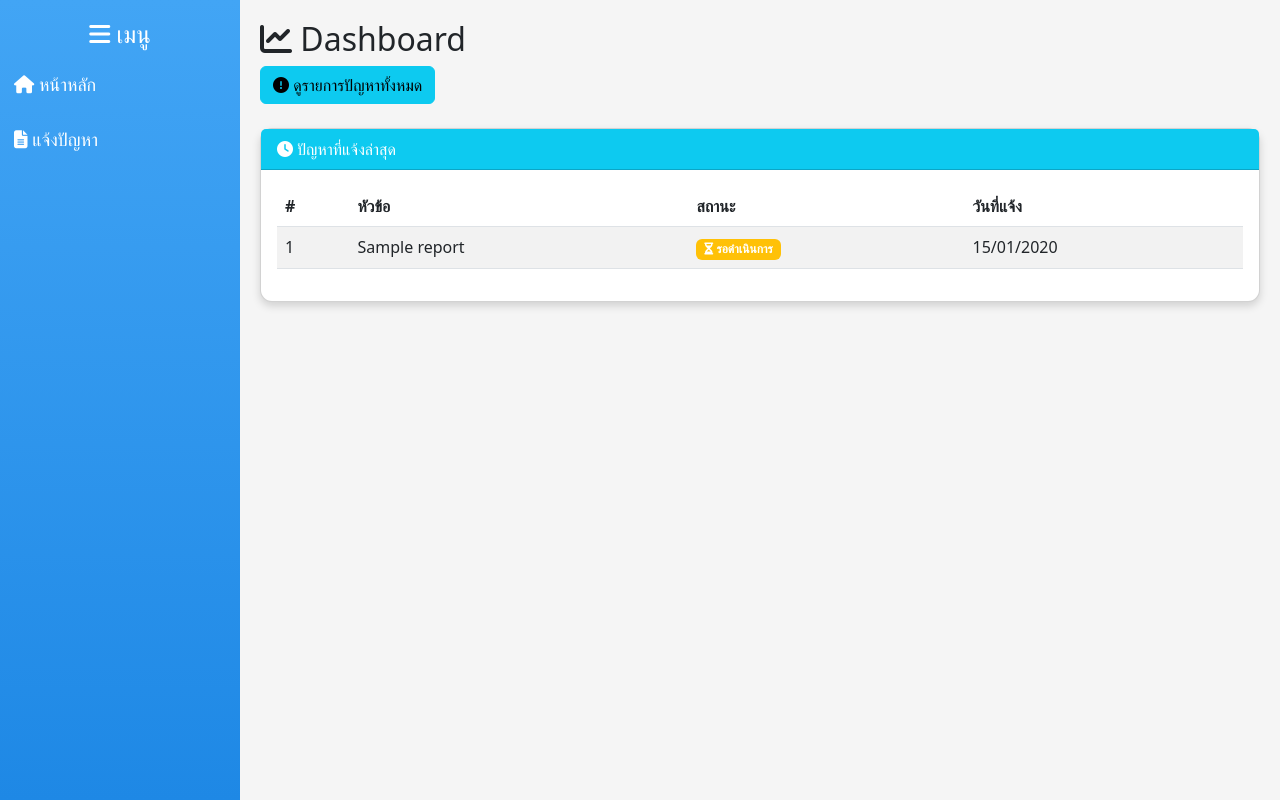
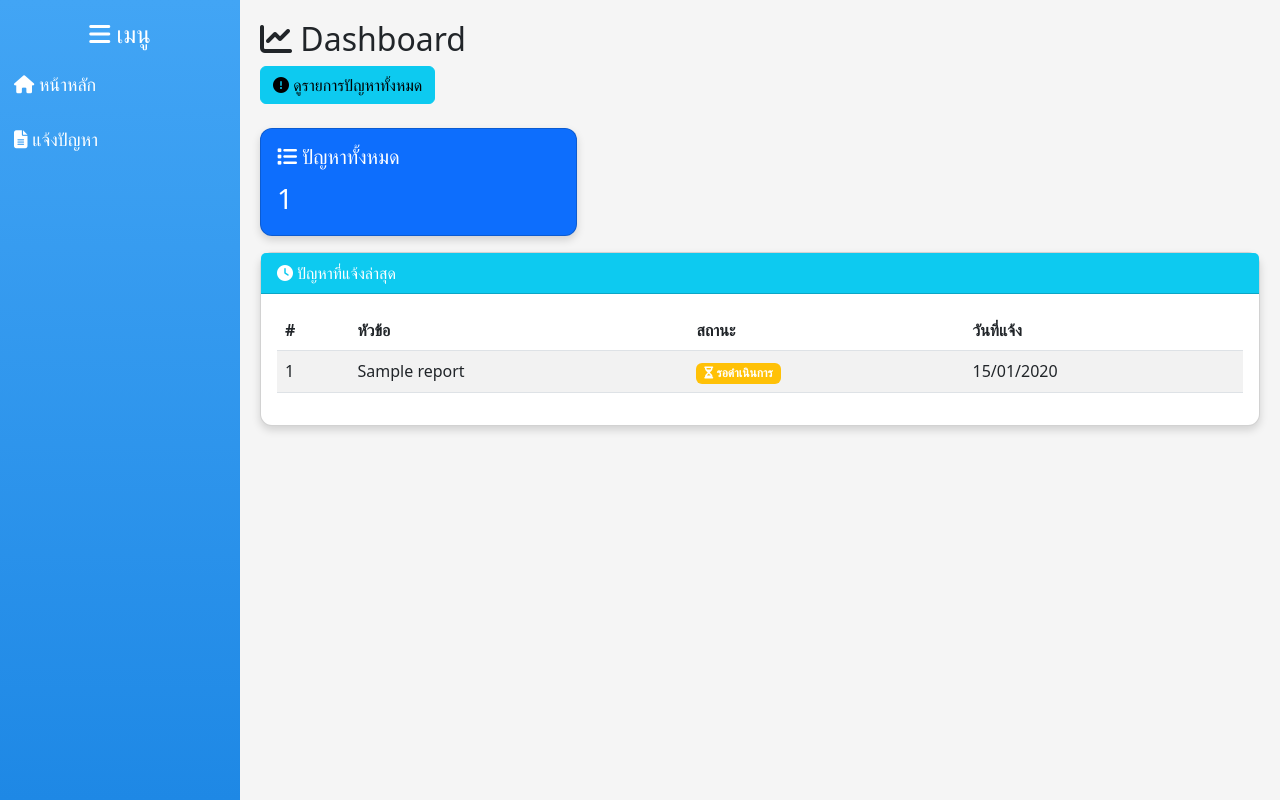
Before and after one commit to Achira03/Flask_Project, a Python web app: template Flask_project/templates/dashboard.html in a window 1280 px wide. Shown: the part 102-902 px from the top of the page. Run offline with Jinja, Linux system fonts and the light colour scheme; the template is opened without the code that fills it: most values are stand-ins (such as "Sample title", 1, 10 or a date in 2020).

Commit message:
function for see all problem

```diff
--- a/Flask_project/templates/dashboard.html
+++ b/Flask_project/templates/dashboard.html
@@ -104,6 +104,20 @@
             <i class="fas fa-exclamation-circle"></i> ดูรายการปัญหาทั้งหมด
         </a>
 
+    <!-- Cards Summary -->
+    <div class="row">
+        <div class="col-md-4">
+            <div class="card text-white bg-primary mb-3">
+                <div class="card-body">
+                    <!-- ปัญหาทั้งหมด -->
+                    <a href="{{ url_for('issues') }}" class="text-white text-decoration-none">
+                        <h5 class="card-title"><i class="fas fa-list"></i> ปัญหาทั้งหมด</h5>
+                    </a>
+                    <p class="card-text fs-3">{{ total_reports }}</p>
+                </div>
+            </div>
+        </div>
+    </div>
 
         <!-- Table for Latest Reports -->
         <div class="card">
```
